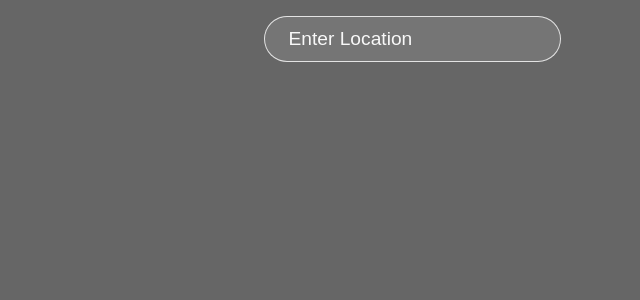
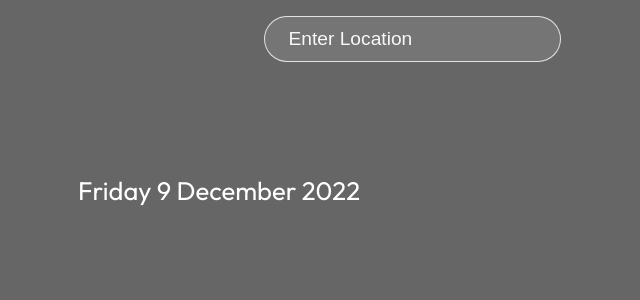
Before and after one commit to NellyNel520/Weather-App, a React (Create React App) app: page / in a window 1280 px wide. Shown: the top 300 px of the page, without its empty margins (228-868 px from the left). Built offline with nearby package versions, Linux system fonts and the light colour scheme; the HTML template or start-up script is replaced by a standard one.

Commit message:
added datebuilder function to display current date underneath location once entered

```diff
--- a/src/App.js
+++ b/src/App.js
@@ -15,6 +15,18 @@
       setLocation('')
     }
   }
+  //dateBuilder function to log current date
+  const dateBuilder = (d) => {
+    let months = ["January", "February", "March", "April", "May", "June", "July", "August", "September", "October", "November", "December"];
+    let days = ["Sunday", "Monday", "Tuesday", "Wednesday", "Thursday", "Friday", "Saturday"];
+
+    let day = days[d.getDay()];
+    let date = d.getDate();
+    let month = months[d.getMonth()];
+    let year = d.getFullYear();
+
+    return `${day} ${date} ${month} ${year}`
+  }
   return (
     <div className="app">
     <div className="search">
@@ -28,6 +40,7 @@
         <div className="top">
           <div className="location">
             <p>{data.name}</p>
+            <p className="date">{dateBuilder(new Date())}</p>
           </div>
           <div className="temp">
           {data. main ? <h1>{data.main.temp}°F</h1> : null}
```
